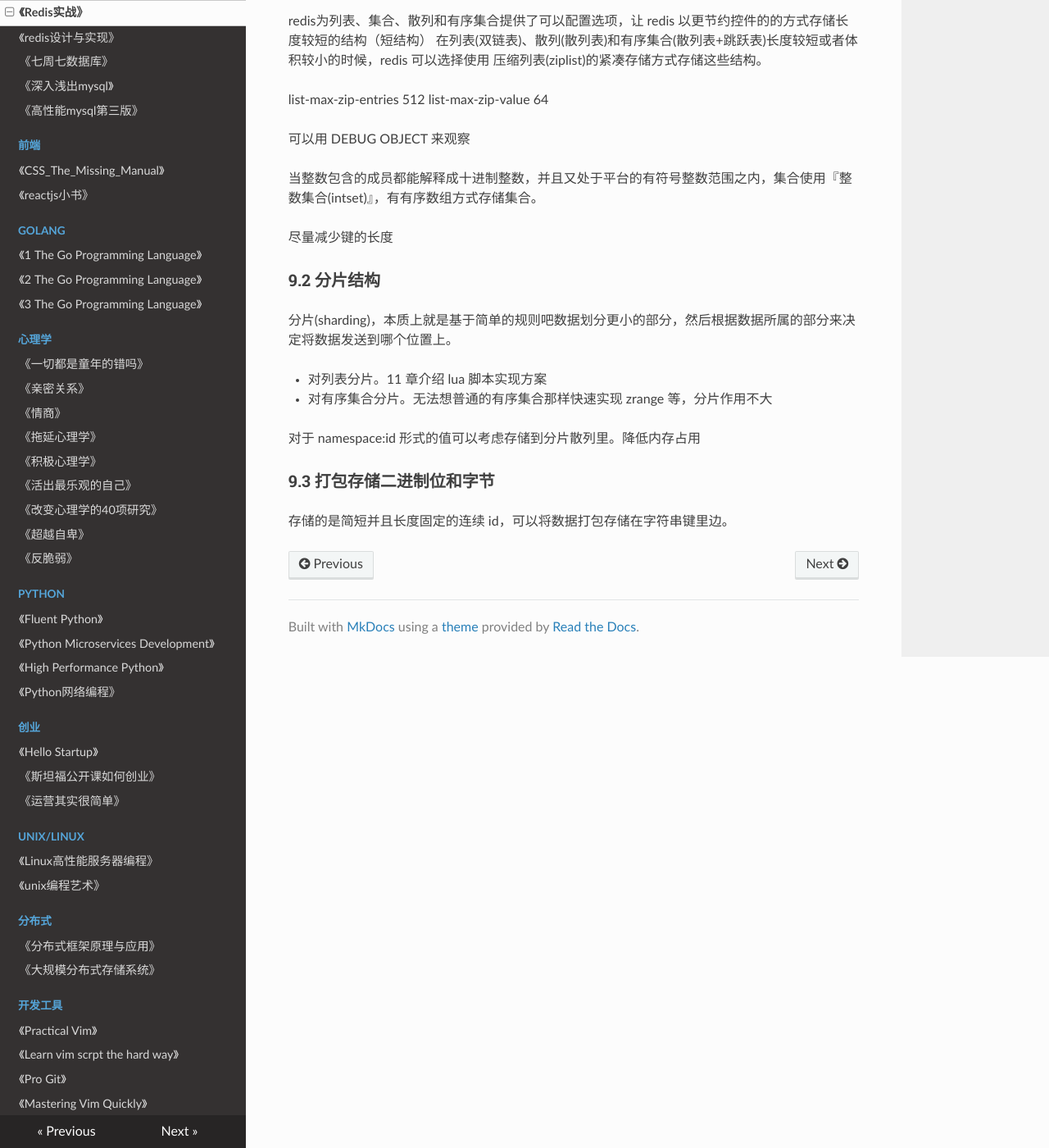
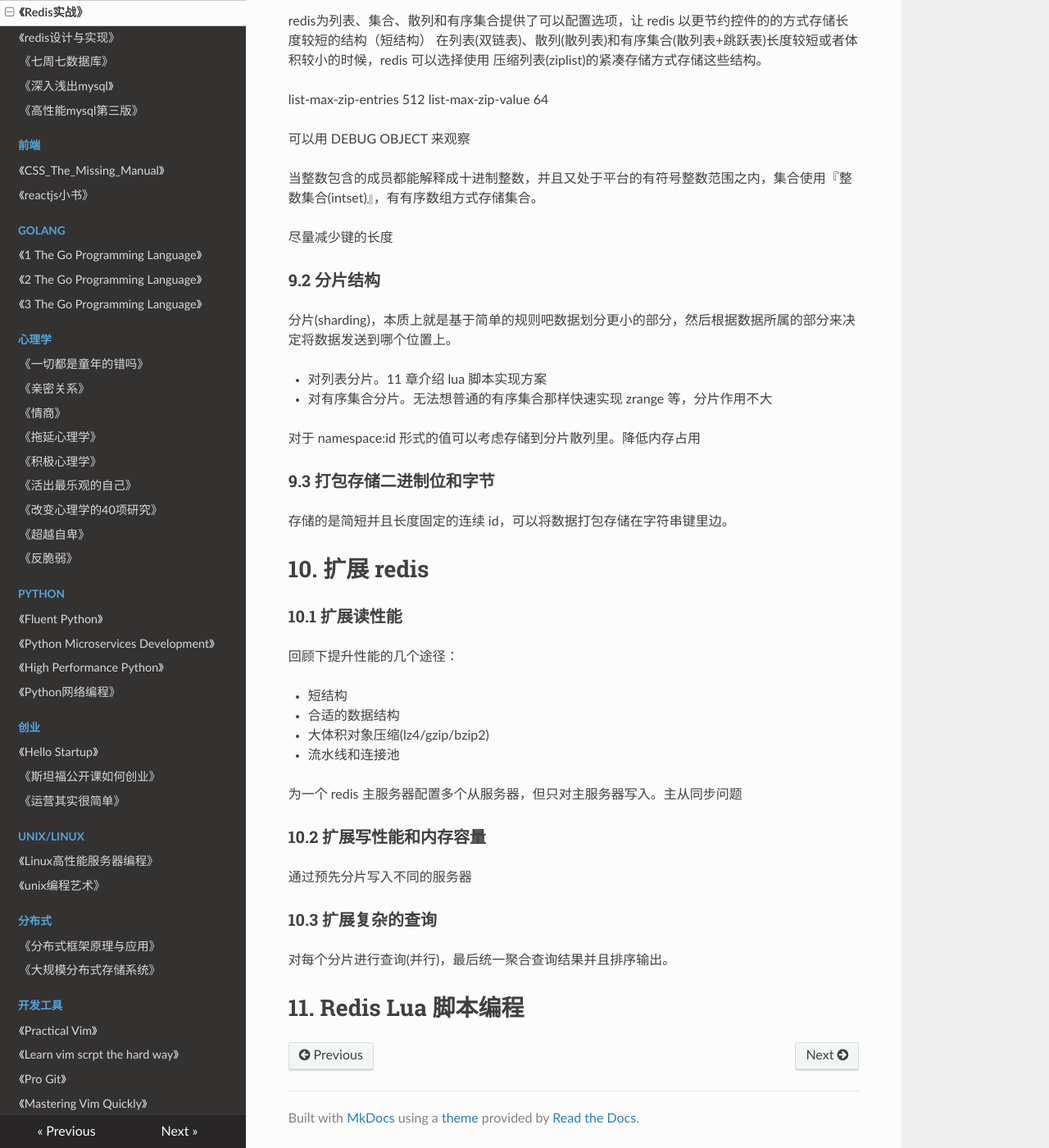
Before and after one commit to PegasusWang/booknotes, an MkDocs documentation site: the page built from docs/database/redis实战.md, in a window 1280 px wide and 1400 px high, scrolled down 10961 px. Shown: the whole window at 82% size. Built offline with MkDocs 1.6.1, drawn with Linux system fonts in a browser that asks for light colours; nearby versions of some CDN libraries; old or Windows-style settings are respelled for this version of MkDocs.

Commit message:
扩展 redis

```diff
--- a/docs/database/redis实战.md
+++ b/docs/database/redis实战.md
@@ -491,3 +491,28 @@ list-max-zip-value 64
 ### 9.3 打包存储二进制位和字节
 
 存储的是简短并且长度固定的连续 id，可以将数据打包存储在字符串键里边。
+
+
+# 10. 扩展 redis
+
+### 10.1 扩展读性能
+
+回顾下提升性能的几个途径：
+
+- 短结构
+- 合适的数据结构
+- 大体积对象压缩(lz4/gzip/bzip2)
+- 流水线和连接池
+
+为一个 redis 主服务器配置多个从服务器，但只对主服务器写入。主从同步问题
+
+### 10.2 扩展写性能和内存容量
+
+通过预先分片写入不同的服务器
+
+### 10.3 扩展复杂的查询
+
+对每个分片进行查询(并行)，最后统一聚合查询结果并且排序输出。
+
+
+# 11. Redis Lua 脚本编程
```
